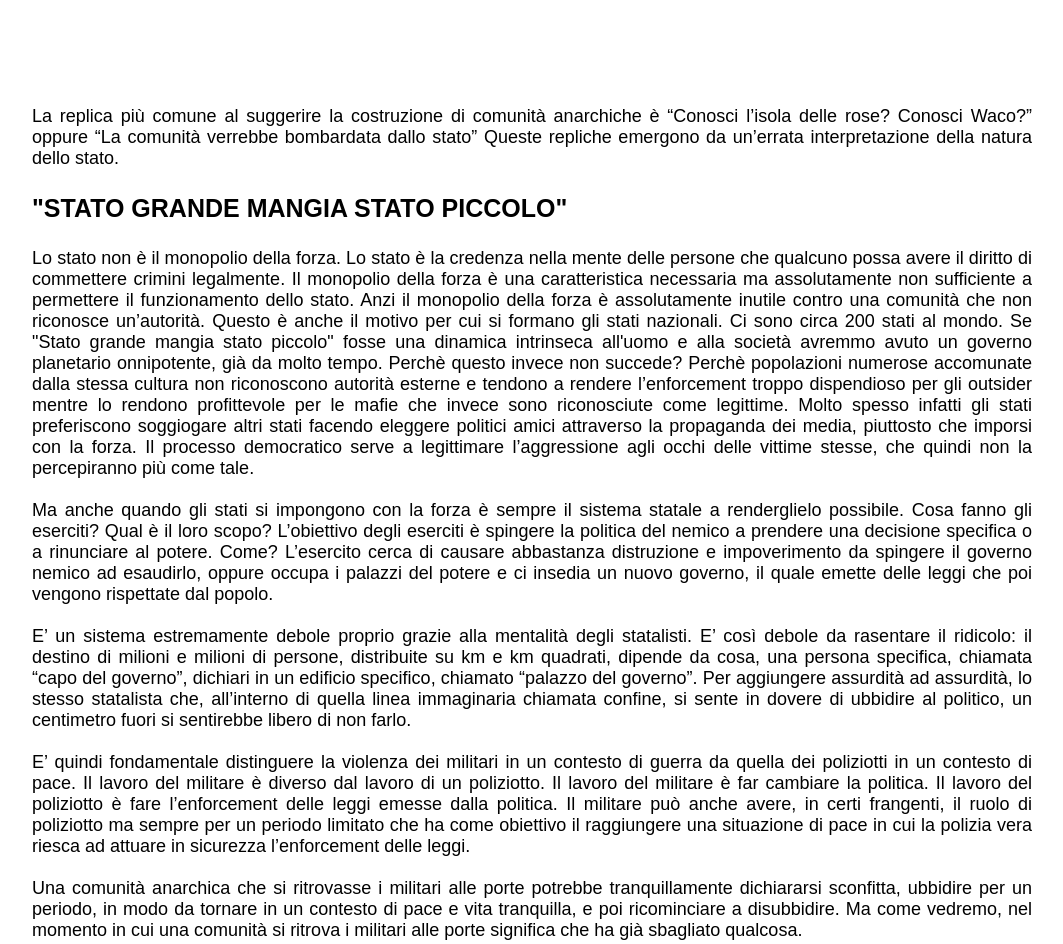
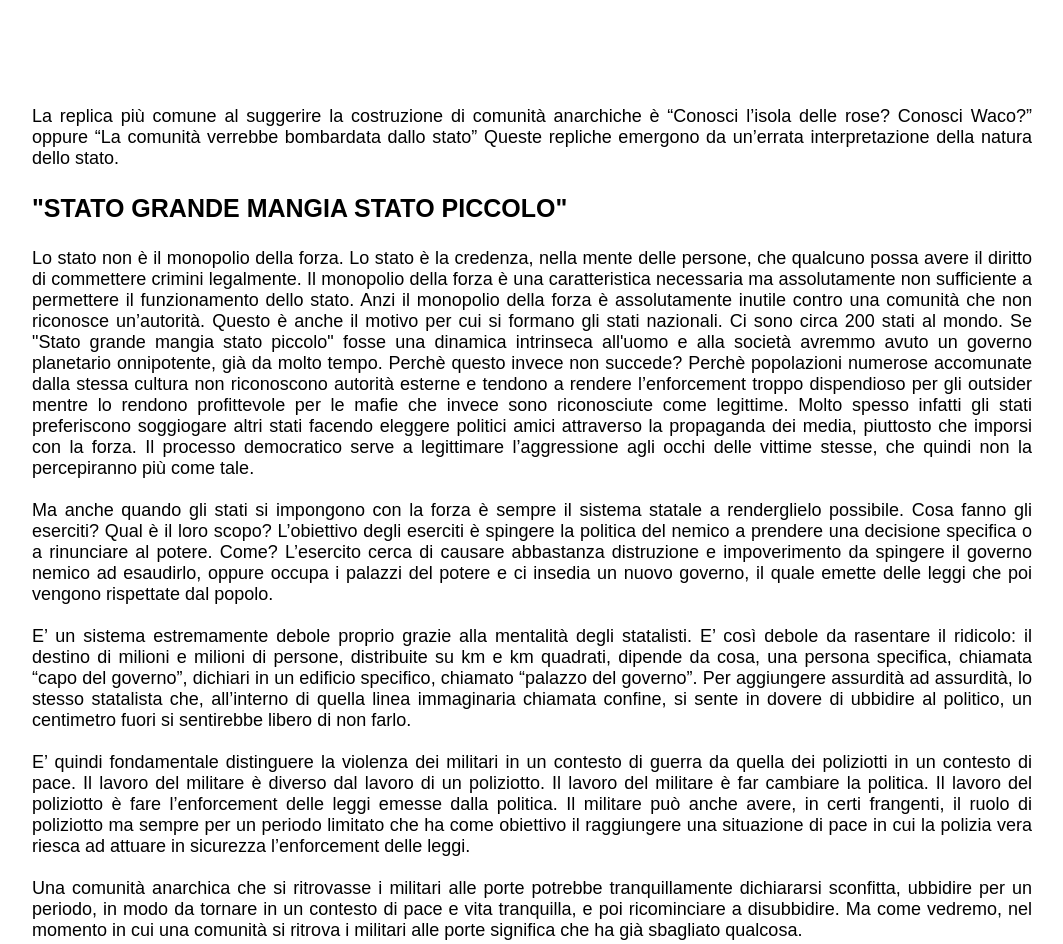
Before and after one commit to ancapdeclaration/anarchia-senza-scontri-o-politica, a plain HTML site: page index.html in a window 1280 px wide. Shown: the top 944 px of the page, without its empty margins (108-1171 px from the left). Drawn offline with Linux system fonts and the light colour scheme.

Commit message:
Update index.html

```diff
--- a/index.html
+++ b/index.html
@@ -24,7 +24,7 @@ Queste repliche emergono da un’errata interpretazione della natura dello stato
 
 		<h3>"Stato grande mangia stato piccolo"</h3>
 
-<p>Lo stato non è il monopolio della forza. Lo stato è la credenza nella mente delle persone che qualcuno possa avere il diritto di commettere crimini legalmente. Il monopolio della forza è una caratteristica necessaria ma assolutamente non sufficiente a permettere il funzionamento dello stato.
+<p>Lo stato non è il monopolio della forza. Lo stato è la credenza, nella mente delle persone, che qualcuno possa avere il diritto di commettere crimini legalmente. Il monopolio della forza è una caratteristica necessaria ma assolutamente non sufficiente a permettere il funzionamento dello stato.
 Anzi il monopolio della forza è assolutamente inutile contro una comunità che non riconosce un’autorità. Questo è anche il motivo per cui si formano gli stati nazionali. Ci sono circa 200 stati al mondo. Se "Stato grande mangia stato piccolo" fosse una dinamica intrinseca all'uomo e alla società avremmo avuto un governo planetario onnipotente, già da molto tempo. Perchè questo invece non succede? Perchè popolazioni numerose accomunate dalla stessa cultura non riconoscono autorità esterne e tendono a rendere l’enforcement troppo dispendioso per gli outsider mentre lo rendono profittevole per le mafie che invece sono riconosciute come legittime. Molto spesso infatti gli stati preferiscono soggiogare altri stati facendo eleggere politici amici attraverso la propaganda dei media, piuttosto che imporsi con la forza. Il processo democratico serve a legittimare l’aggressione agli occhi delle vittime stesse, che quindi non la percepiranno più come tale.<br><br>
 Ma anche quando gli stati si impongono con la forza è sempre il sistema statale a renderglielo possibile. Cosa fanno gli eserciti? Qual è il loro scopo? L’obiettivo degli eserciti è spingere la politica del nemico a prendere una decisione specifica o a rinunciare al potere. Come?
 L’esercito cerca di causare abbastanza distruzione e impoverimento da spingere il governo nemico ad esaudirlo, oppure occupa i palazzi del potere e ci insedia un nuovo governo, il quale emette delle leggi che poi vengono rispettate dal popolo.<br><br>
```
